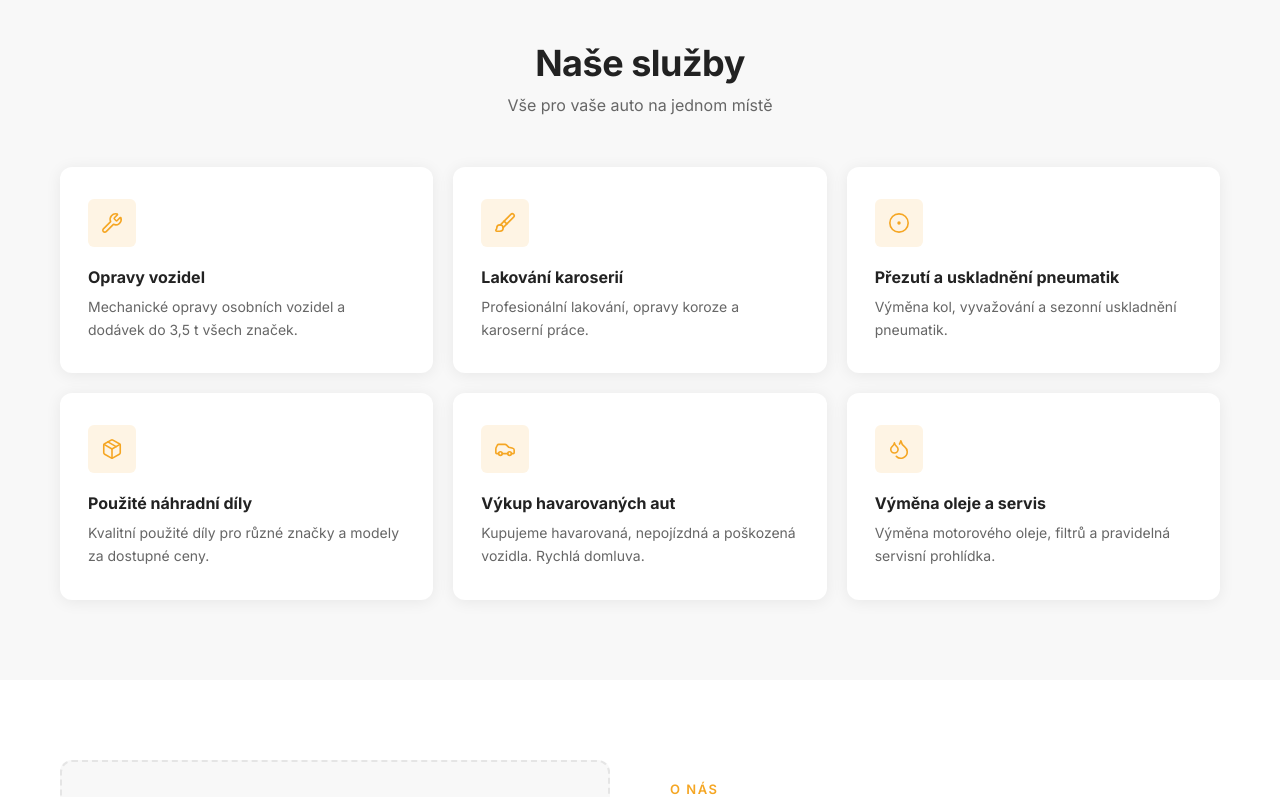
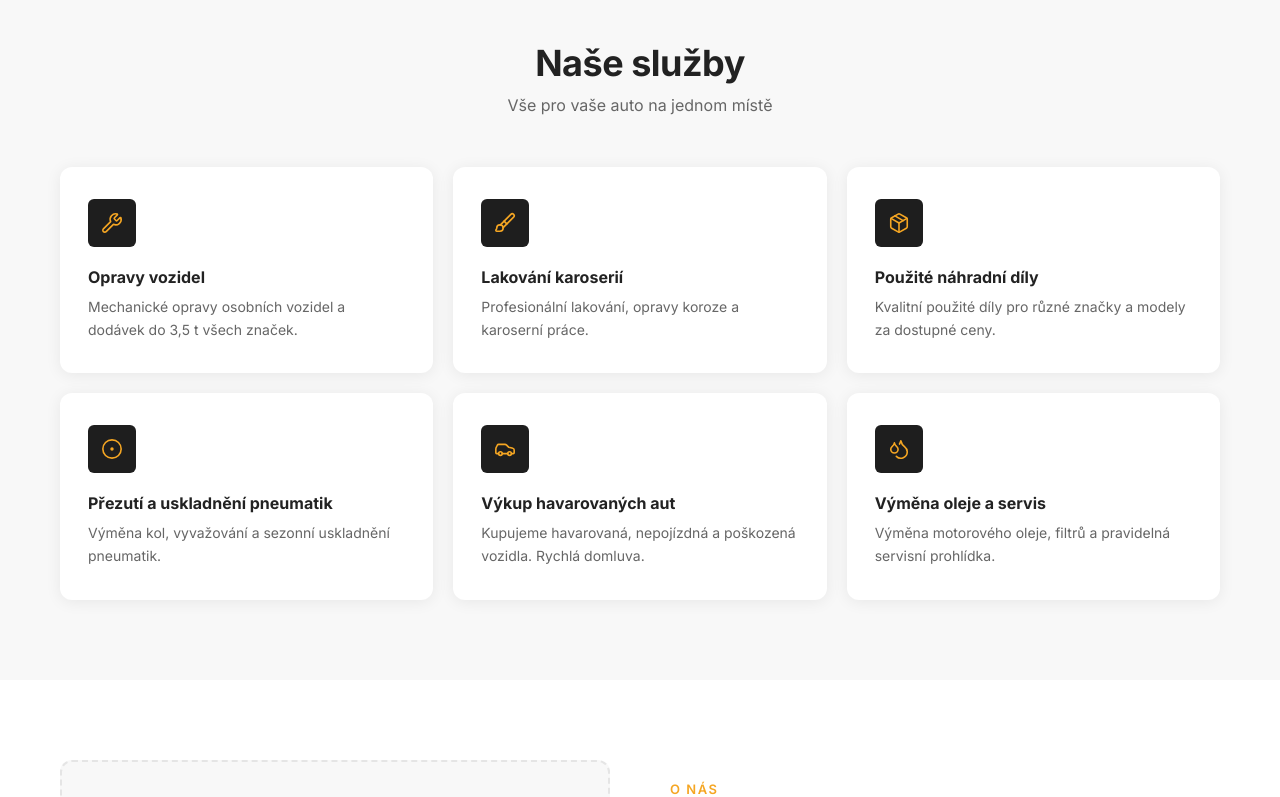
Before and after one commit to DimaShtempelyuk/bokoch-auto, a Next.js app: page / in a window 1280 px wide. Shown: the part 682-1479 px from the top of the page. Built offline with nearby package versions, Linux system fonts and the light colour scheme.

Commit message:
Fix service order per business priority, increase icon contrast

```diff
--- a/src/components/sections/Services.tsx
+++ b/src/components/sections/Services.tsx
@@ -60,7 +60,7 @@ const IconWrap = styled.div`
   width: 48px;
   height: 48px;
   border-radius: ${theme.radius.sm};
-  background: rgba(245, 166, 35, 0.12);
+  background: ${theme.colors.dark};
   display: flex;
   align-items: center;
   justify-content: center;
@@ -93,14 +93,14 @@ const services = [
     text: 'Profesionální lakování, opravy koroze a karoserní práce.',
   },
   {
+    icon: Package,
+    title: 'Použité náhradní díly',
+    text: 'Kvalitní použité díly pro různé značky a modely za dostupné ceny.',
+  },
+  {
     icon: CircleDot,
     title: 'Přezutí a uskladnění pneumatik',
     text: 'Výměna kol, vyvažování a sezonní uskladnění pneumatik.',
-  },
-  {
-    icon: Package,
-    title: 'Použité náhradní díly',
-    text: 'Kvalitní použité díly pro různé značky a modely za dostupné ceny.',
   },
   {
     icon: Car,
```
